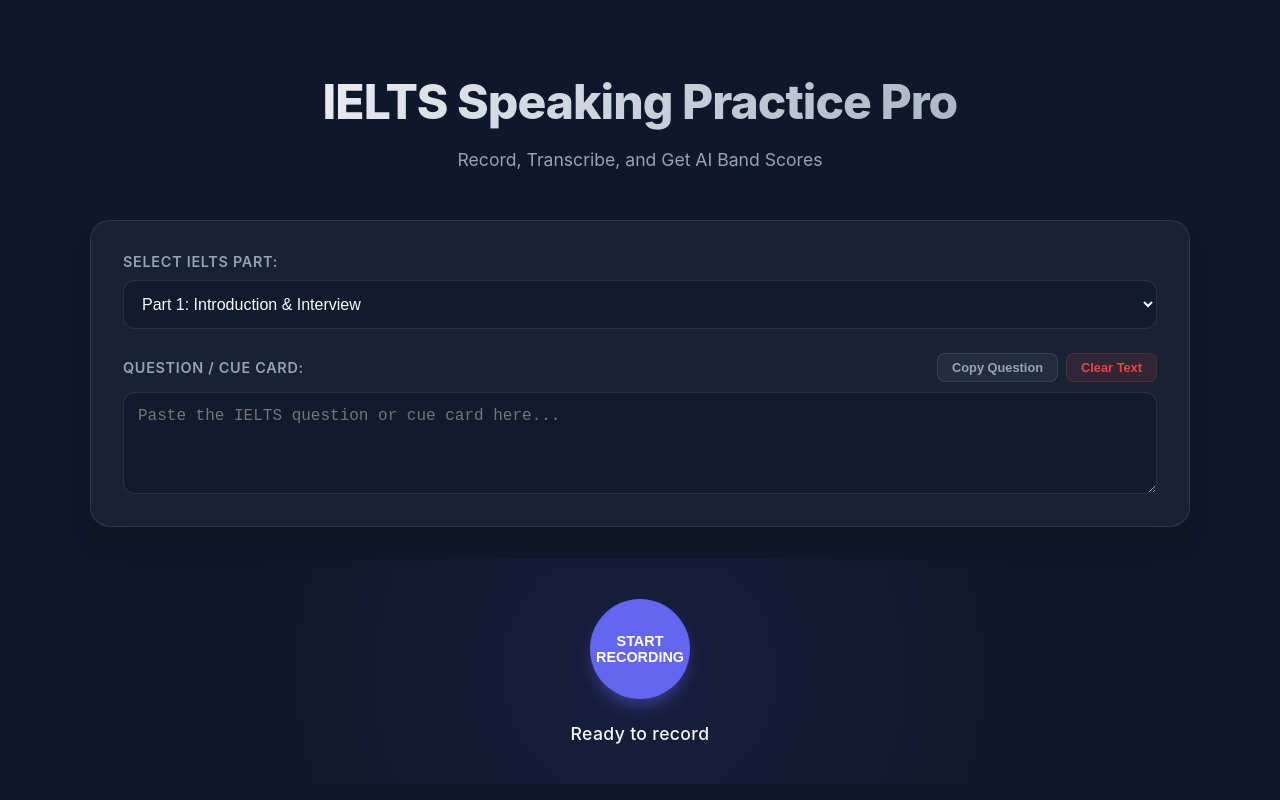
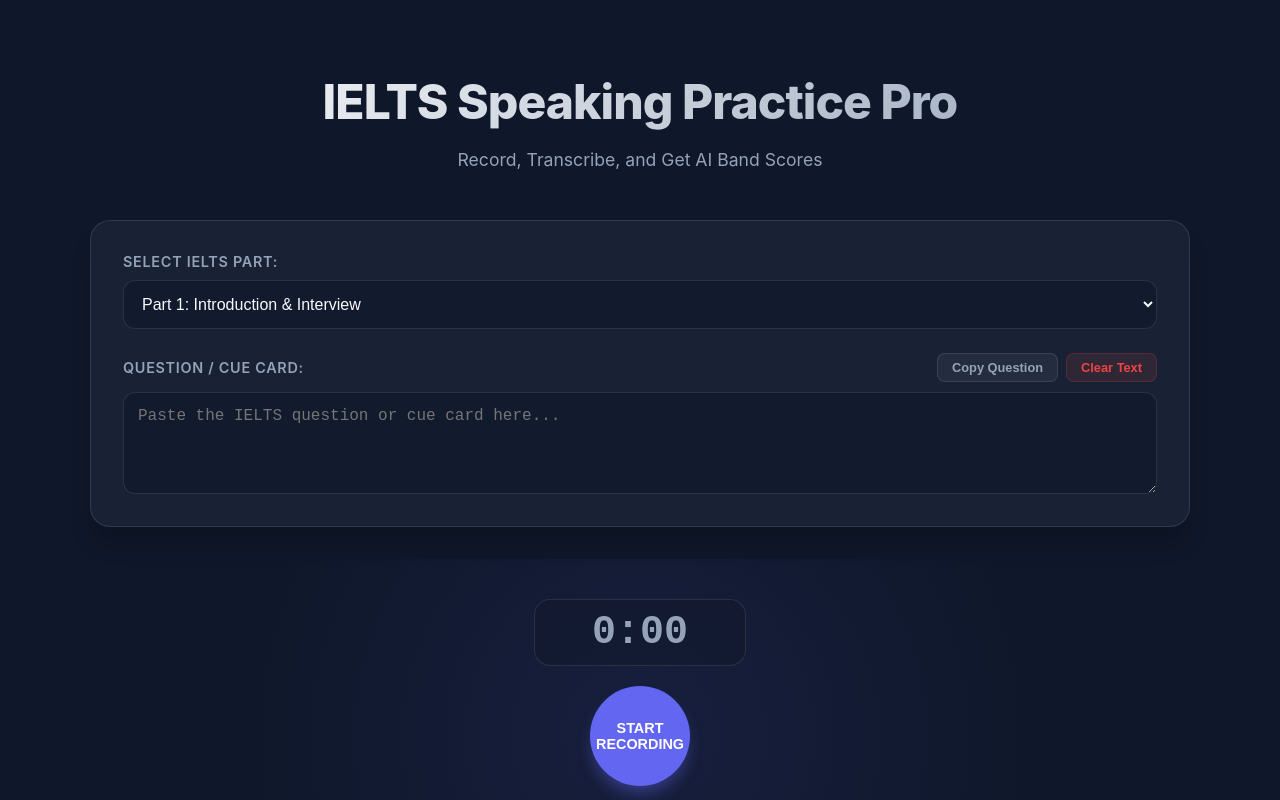
Before and after one commit to abdurraafay90/IELTS-Speaking-pro, a React (Create React App) app in the folder frontend/: page / in a window 1280 px wide. Shown: the top 800 px of the page. Built offline with nearby package versions, Linux system fonts and the light colour scheme.

Commit message:
feat: add real-time recording timer and duration display

```diff
--- a/frontend/src/App.css
+++ b/frontend/src/App.css
@@ -142,6 +142,30 @@
   text-align: center;
   padding: 40px;
   background: radial-gradient(circle at center, rgba(99, 102, 241, 0.1) 0%, transparent 70%);
+  display: flex;
+  flex-direction: column;
+  align-items: center;
+  gap: 20px;
+}
+
+.timer-display {
+  font-family: 'JetBrains Mono', monospace;
+  font-size: 2.5rem;
+  font-weight: 700;
+  color: var(--text-muted);
+  background: rgba(15, 23, 42, 0.4);
+  padding: 10px 30px;
+  border-radius: 16px;
+  border: 1px solid var(--border);
+  transition: all 0.3s ease;
+  min-width: 150px;
+}
+
+.timer-display.active {
+  color: var(--danger);
+  border-color: rgba(239, 68, 68, 0.3);
+  box-shadow: 0 0 20px rgba(239, 68, 68, 0.1);
+  transform: scale(1.05);
 }
 
 .record-button {
--- a/frontend/src/App.js
+++ b/frontend/src/App.js
@@ -8,7 +8,18 @@
   const [transcript, setTranscript] = useState('Transcript will appear here...');
   const [evaluation, setEvaluation] = useState('Evaluation will appear here...');
   const [recorderInfo, setRecorderInfo] = useState('');
+  const [timer, setTimer] = useState(0);
+  const [duration, setDuration] = useState(null);
   const [ieltsPart, setIeltsPart] = useState('Part 1');
+  const timerIntervalRef = useRef(null);
+  const timerRef = useRef(0);
+
+  const formatTime = (seconds) => {
+    const mins = Math.floor(seconds / 60);
+    const secs = seconds % 60;
+    return `${mins}:${secs.toString().padStart(2, '0')}`;
+  };
+
   const [question, setQuestion] = useState('');
   const [systemPrompt, setSystemPrompt] = useState(`You are an expert, strict, and constructive English Language Speaking Examiner for international standardized proficiency tests. Your goal is to evaluate a candidate's transcribed spoken response to a specific question.
 
@@ -77,6 +88,15 @@
       mediaRecorderRef.current = new MediaRecorder(stream);
       audioChunksRef.current = [];
 
+      // Reset and start timer
+      setTimer(0);
+      timerRef.current = 0;
+      setDuration(null);
+      timerIntervalRef.current = setInterval(() => {
+        timerRef.current += 1;
+        setTimer(timerRef.current);
+      }, 1000);
+
       mediaRecorderRef.current.ondataavailable = event => {
         audioChunksRef.current.push(event.data);
       };
@@ -84,6 +104,10 @@
       mediaRecorderRef.current.onstop = async () => {
         audioBlobRef.current = new Blob(audioChunksRef.current, { type: 'audio/webm' });
         stream.getTracks().forEach(track => track.stop());
+
+        // Stop timer and set duration
+        clearInterval(timerIntervalRef.current);
+        setDuration(timerRef.current);
 
         setStatus('Processing transcription and evaluation...');
         const result = await sendAudioForProcessing(audioBlobRef.current);
@@ -213,6 +237,9 @@
         </div>
 
         <div className="recorder-container">
+          <div className={`timer-display ${isRecording ? 'active' : ''}`}>
+            {isRecording ? formatTime(timer) : (duration ? `Duration: ${formatTime(duration)}` : '0:00')}
+          </div>
           <button
             className={`record-button ${isRecording ? 'recording' : ''}`}
             onClick={toggleRecording}
```
